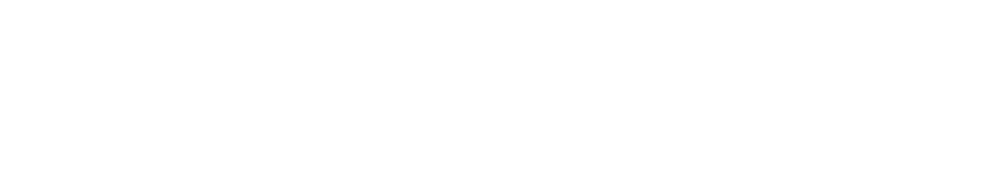
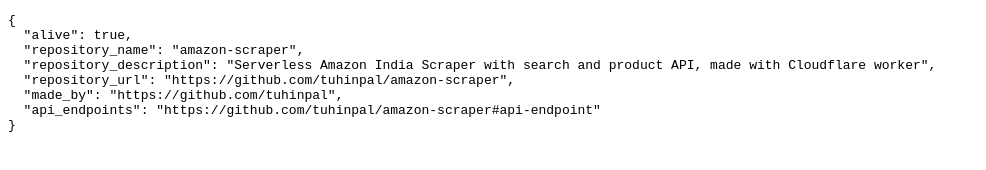
Before and after one commit to Nirmalya61/amazon-scrap, a website: page index.html in a window 1280 px wide. Shown: the whole page, without its empty margins (0-986 px from the left). Drawn offline with Linux system fonts and the light colour scheme.

Commit message:
Update index.html

```diff
--- a/index.html
+++ b/index.html
@@ -10,6 +10,14 @@
     <title>Amazon Scrap</title>
   </head>
   <body>
-      <div id="root"></div>
+     <pre style="word-wrap: break-word; white-space: pre-wrap;">{
+  "alive": true,
+  "repository_name": "amazon-scraper",
+  "repository_description": "Serverless Amazon India Scraper with search and product API, made with Cloudflare worker",
+  "repository_url": "https://github.com/tuhinpal/amazon-scraper",
+  "made_by": "https://github.com/tuhinpal",
+  "api_endpoints": "https://github.com/tuhinpal/amazon-scraper#api-endpoint"
+}</pre>
+
   </body>
 </html>
```
